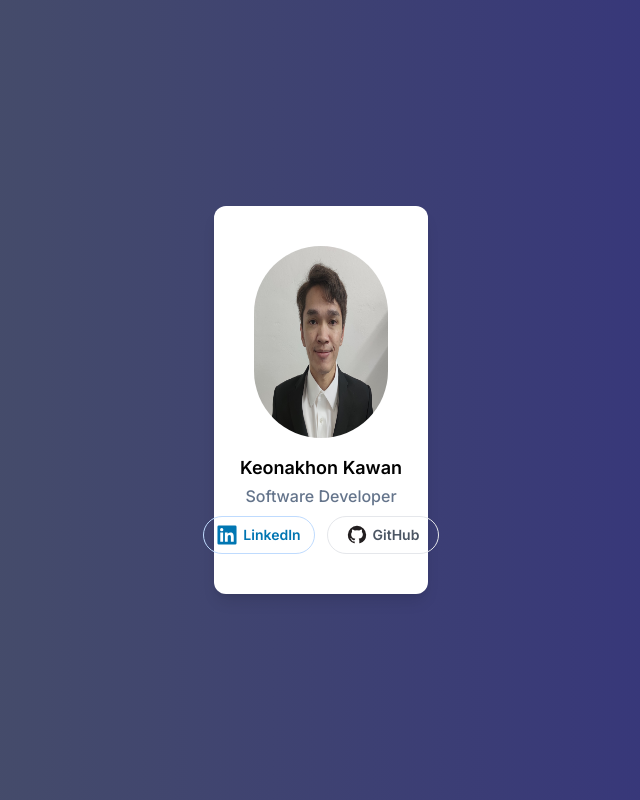
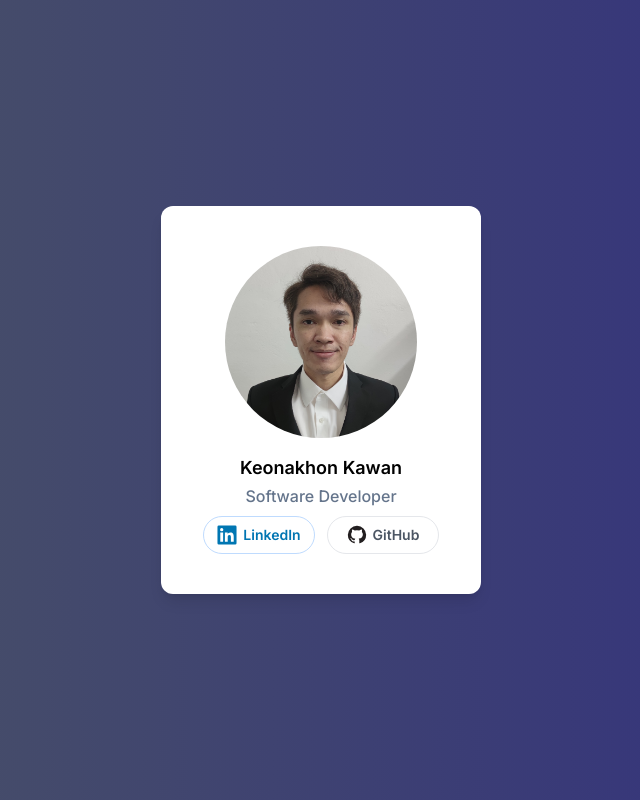
Before and after one commit to keonakhon/my-nextjs-portfolio, a Next.js app: page / in a window 1280 px wide. Shown: the whole page, without its empty margins (319-959 px from the left). Built offline with nearby package versions, Linux system fonts and the light colour scheme.

Commit message:
Fix card size, img obj control

```diff
--- a/app/page.tsx
+++ b/app/page.tsx
@@ -6,13 +6,13 @@ export default function Home() {
     <main>
       <div className="flex min-h-screen flex-col justify-center content-center bg-gradient-to-r from-gray-600 to-indigo-900">
         <div
-          className="flex flex-col py-10 px-10 mx-auto bg-white
-        rounded-xl shadow-lg space-y-4 sm:w-2/12 sm:items-center"
+          className="flex flex-col mx-auto bg-white py-10 items-center
+        rounded-xl shadow-lg space-y-4 lg:w-3/12 sm:w-5/12"
         >
           <Image
             src="/dispaly_profile.jpeg"
             alt="Keo Pic"
-            className="block mx-auto w-48 h-48 rounded-full sm:mx-0 sm:shrink-0"
+            className="object-cover mx-auto w-48 h-48 rounded-full sm:mx-0 sm:shrink-0"
             width={800}
             height={800}
             priority
```
